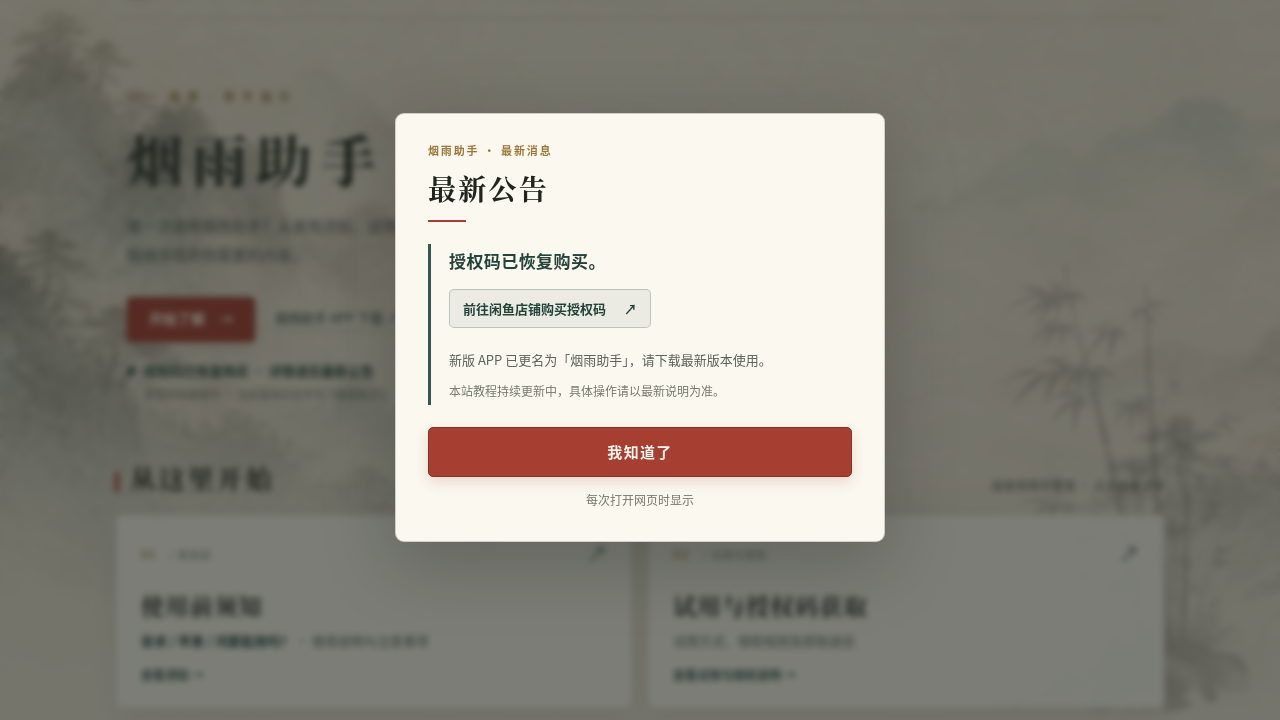
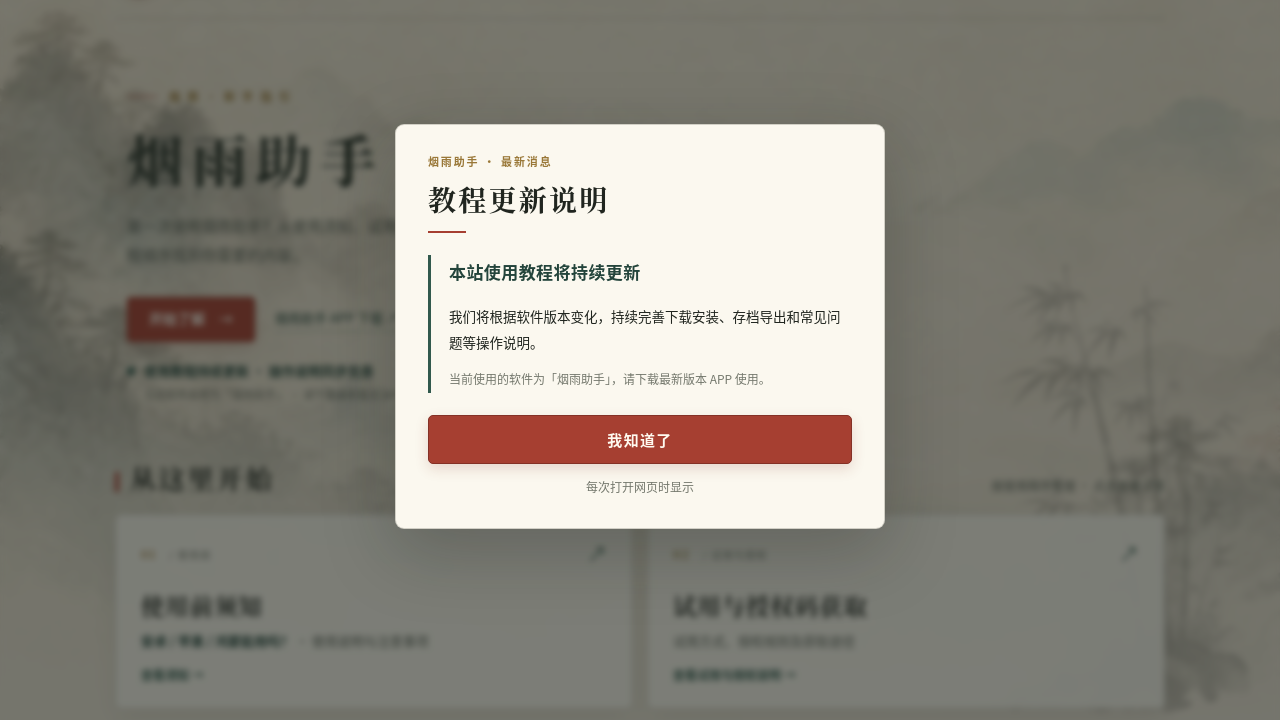
Before and after one commit to yygx-guide/yygx-guide.github.io, a plain HTML site: page index.html in a window 1280 px wide. Shown: the part 73-793 px from the top of the page. Drawn offline with Linux system fonts and the light colour scheme.

Commit message:
Add files via upload

```diff
--- a/config.js
+++ b/config.js
@@ -16,9 +16,9 @@ const SITE_CONFIG = {
   // true = 每次打开/刷新网页弹窗；false = 不自动弹窗。
   dailyAnnouncementEnabled: true,
   // 首页标题下方绿色圆点后的说明
-  homepageNotice: '授权码已恢复购买 · 详情请见最新公告',
+  homepageNotice: '使用教程持续更新 · 操作说明同步完善',
   // 首页绿色圆点下面第二行：小字号显示，适合放更名、教程更新说明。
-  homepageUpdate: '教程持续更新中 · 当前使用的软件为「烟雨助手」',
+  homepageUpdate: '当前软件名称为「烟雨助手」 · 请下载最新版本 APP 使用',
 
   // ======================== B. 所有外部跳转网址 ========================
   // 只在这里改网址，HTML 里不再直接保存第三方外链地址。
@@ -30,7 +30,7 @@ const SITE_CONFIG = {
   licenseGuideUrl: 'https://scnxd815i94m.feishu.cn/wiki/W6oXwuNaHiaY0VkIEa1ctIaVnMd', // 授权规则
   manualUrl: 'https://scnxd815i94m.feishu.cn/wiki/DnCmwVpxFiHEz4kJSZ5cpDj4nHf', // 人工代导说明
   faqUrl: 'https://scnxd815i94m.feishu.cn/wiki/W01qwXumRinvU4kfqppcOSHwnxe', // 使用问题完整说明
-  storeUrl: 'https://m.tb.cn/h.ja2pSb2?tk=kqMZTqOyXKs', // 闲鱼店铺：最新公告和 02 授权弹窗共用；不在首页按钮区显示
+  storeUrl: 'https://m.tb.cn/h.ja2pSb2?tk=kqMZTqOyXKs', // 闲鱼店铺：仅在 02 试用与授权弹窗开放查看（当前暂停购买，可关注）
   legacyPackageUrl: 'https://hcnorqxeoi1e.feishu.cn/wiki/RuHmwmjY3iuQagkHdYGcFTRTn6f', // 页面最底部的「部分渠道旧安装包」
   // QQ、TG 没有直达入口，只使用提示弹窗；这里不保存邀请链接。
 
@@ -52,14 +52,13 @@ const SITE_CONFIG = {
 
   // ======================== E. 页面上经常调整的文字 ========================
   editableTexts: {
-    // 首页弹出的「最新公告」：每次打开网页都会显示（由 A 区开关控制）。
+    // 首页弹出的「教程更新说明」：每次打开网页显示（由 A 区开关控制），不涉及购买状态。
     announcement: {
       kicker: '烟雨助手 · 最新消息',
-      title: '最新公告',
-      line1: '授权码已恢复购买。',
-      storeLinkText: '前往闲鱼店铺购买授权码', // 点击后跳转 B 区 storeUrl
-      line2: '新版 APP 已更名为「烟雨助手」，请下载最新版本使用。',
-      line3: '本站教程持续更新中，具体操作请以最新说明为准。',
+      title: '教程更新说明',
+      line1: '本站使用教程将持续更新',
+      line2: '我们将根据软件版本变化，持续完善下载安装、存档导出和常见问题等操作说明。',
+      line3: '当前使用的软件为「烟雨助手」，请下载最新版本 APP 使用。',
       confirm: '我知道了',
       hint: '每次打开网页时显示'
     },
@@ -74,15 +73,15 @@ const SITE_CONFIG = {
       internalModal: '已有授权用户的 Telegram 内部交流群，付费用户请在 TG 交流群联系机器人“步惊云”入群。'
     },
 
-    // 已恢复购买：入口和状态文字可在这里修改；跳转地址在 B 区 storeUrl 修改。
+    // 暂停购买：02 弹窗保留可点击店铺，用户仍可访问和关注；跳转地址在 B 区 storeUrl 修改。
     sales: {
-      entryPrefix: '购买入口', // 试用与授权弹窗底部的细小入口标签
+      entryPrefix: '店铺入口', // 试用与授权弹窗底部的细小入口标签
       entryName: '闲鱼店铺', // 可点击链接的显示名称
-      communityNote: '授权码购买已开放 · 请通过店铺查看',
-      badge: '开放购买',
+      communityNote: '教程与问题说明将持续更新',
+      badge: '暂停购买',
       title: '闲鱼店铺',
-      subtitle: '开放购买',
-      notice: '已恢复授权码购买，点击店铺入口查看详情'
+      subtitle: '暂停购买',
+      notice: '当前暂停授权码购买，店铺仍可访问，欢迎先关注。'
     },
 
     // 页面最下方「其他文件」卡片。真正的跳转地址在 B 区 legacyPackageUrl。
--- a/index.html
+++ b/index.html
@@ -8,7 +8,7 @@
 <meta content="烟雨助手使用指南：使用前须知、试用与授权码获取、安卓/iOS/鸿蒙存档导出教程、使用须知、使用问题与游戏交流。" name="description"/>
 <title>烟雨助手 · 使用指南</title>
 <link href="assets/app-icon.png" rel="icon" type="image/png"/>
-<link href="style.css?v=20261102-news-green" rel="stylesheet"/>
+<link href="style.css?v=20261103-guide-update" rel="stylesheet"/>
 </head>
 <body>
 <div class="wrap">
@@ -24,8 +24,8 @@
 <p>第一次使用烟雨助手？从使用须知、试用授权到存档导出，<br class="desktop-only"/>按顺序找到你需要的内容。</p>
 <div class="hero-actions"><a class="main-button" href="#start">开始了解 <span aria-hidden="true">→</span></a><button class="secondary-link download-trigger" data-modal="downloadModal" type="button">烟雨助手 APP 下载 ↗</button></div>
 <div class="hero-micro-news" aria-label="网站动态">
-  <p class="status-note"><span class="status-dot"></span><span id="heroSalesStatus">授权码已恢复购买 · 详情请见最新公告</span></p>
-  <p class="hero-update-note" id="heroUpdateNote">教程持续更新中 · 当前使用的软件为「烟雨助手」</p>
+  <p class="status-note"><span class="status-dot"></span><span id="heroSalesStatus">使用教程持续更新 · 操作说明同步完善</span></p>
+  <p class="hero-update-note" id="heroUpdateNote">当前软件名称为「烟雨助手」 · 请下载最新版本 APP 使用</p>
 </div>
 </div>
 </section>
@@ -58,7 +58,7 @@
 <span class="community-icon">内</span><span class="community-copy"><strong>授权用户 TG 内部群</strong><small data-config-text="community.internalCard">打开查看入群说明</small></span><span class="community-arr">↗</span>
 </button>
 </div>
-<div class="community-bottom"><span id="communitySalesNote" data-config-text="sales.communityNote">授权码购买已开放 · 请通过店铺查看</span></div></section>
+<div class="community-bottom"><span id="communitySalesNote" data-config-text="sales.communityNote">教程与问题说明将持续更新</span></div></section>
 <!-- 其他文件：文字和网址统一在 config.js 中修改；结构在此维护 -->
 <section class="other-files" id="otherFiles" aria-labelledby="otherFilesTitle">
   <div class="section-head">
@@ -134,16 +134,16 @@
         <span aria-hidden="true" class="license-choice-arrow">↗</span>
       </a>
     </div>
-    <!-- 店铺开放购买：购买入口仅在此弹窗及首页最新公告，地址统一由 config.js 管理 -->
+    <!-- 店铺目前暂停购买：仅在 02 弹窗保留关注入口，网址由 config.js 中 storeUrl 管理 -->
     <div class="store-entry-row" aria-label="店铺入口">
-      <span class="store-entry-caption" data-config-text="sales.entryPrefix">购买入口</span>
-      <a class="store-entry-link" id="storeLink" href="#" target="_blank" rel="noopener noreferrer" aria-label="前往闲鱼店铺购买授权码">
+      <span class="store-entry-caption" data-config-text="sales.entryPrefix">店铺入口</span>
+      <a class="store-entry-link" id="storeLink" href="#" target="_blank" rel="noopener noreferrer" aria-label="前往闲鱼店铺（当前暂停购买，可关注）">
         <span data-config-text="sales.entryName">闲鱼店铺</span>
-        <span class="store-entry-status" data-config-text="sales.badge">开放购买</span>
+        <span class="store-entry-status" data-config-text="sales.badge">暂停购买</span>
         <span class="store-entry-arrow" aria-hidden="true">↗</span>
       </a>
     </div>
-    <p class="license-state-note" id="licenseStateNotice" data-config-text="sales.notice" role="status">已恢复授权码购买，点击店铺入口查看详情</p>
+    <p class="license-state-note" id="licenseStateNotice" data-config-text="sales.notice" role="status">当前暂停授权码购买，店铺仍可访问，欢迎先关注。</p>
     <div class="modal-actions"><button class="ghost-btn" data-close="" type="button">返回导航</button></div>
   </div>
 </dialog>
@@ -237,20 +237,17 @@
 <p class="download-url-fallback" hidden="" id="downloadUrlFallback"></p>
 </div>
 </dialog>
-<!-- 最新公告：文案在 config.js 的 editableTexts.announcement；店铺链接统一使用 storeUrl -->
+<!-- 教程更新说明：文字在 config.js 的 editableTexts.announcement 中统一维护 -->
 <dialog aria-labelledby="dailyAnnouncementTitle" aria-describedby="dailyAnnouncementCopy" class="modal daily-announcement-modal" id="dailyAnnouncementModal">
   <div class="modal-top">
     <span class="modal-kicker" data-config-text="announcement.kicker">烟雨助手 · 最新消息</span>
   </div>
   <div class="modal-body">
-    <h2 id="dailyAnnouncementTitle" data-config-text="announcement.title" tabindex="-1" autofocus>最新公告</h2>
+    <h2 id="dailyAnnouncementTitle" data-config-text="announcement.title" tabindex="-1" autofocus>教程更新说明</h2>
     <div class="daily-announcement-copy" id="dailyAnnouncementCopy">
-      <p class="announcement-lead" data-config-text="announcement.line1">授权码已恢复购买。</p>
-      <a class="announcement-store-link" href="#" id="announcementStoreLink" target="_blank" rel="noopener noreferrer" aria-label="前往闲鱼店铺购买授权码">
-        <span data-config-text="announcement.storeLinkText">前往闲鱼店铺购买授权码</span><span aria-hidden="true">↗</span>
-      </a>
-      <p class="announcement-secondary" data-config-text="announcement.line2">新版 APP 已更名为「烟雨助手」，请下载最新版本使用。</p>
-      <p class="announcement-tertiary" data-config-text="announcement.line3">本站教程持续更新中，具体操作请以最新说明为准。</p>
+      <p class="announcement-lead" data-config-text="announcement.line1">本站使用教程将持续更新</p>
+      <p class="announcement-secondary" data-config-text="announcement.line2">我们将根据软件版本变化，持续完善下载安装、存档导出和常见问题等操作说明。</p>
+      <p class="announcement-tertiary" data-config-text="announcement.line3">当前使用的软件为「烟雨助手」，请下载最新版本 APP 使用。</p>
     </div>
     <div class="modal-actions">
       <button class="main-button" data-close="" data-config-text="announcement.confirm" type="button">我知道了</button>
@@ -258,5 +255,5 @@
     <p class="daily-announcement-hint" data-config-text="announcement.hint">每次打开网页时显示</p>
   </div>
 </dialog>
-<script src="config.js?v=20261102-news-green"></script><script src="lang-map.js"></script><script src="script.js?v=20261102-news-green"></script>
+<script src="config.js?v=20261103-guide-update"></script><script src="lang-map.js"></script><script src="script.js?v=20261103-guide-update"></script>
 </body></html>
--- a/script.js
+++ b/script.js
@@ -14,7 +14,6 @@
   setHref('trialLink',valid(cfg.featureNoticeUrl) || fullGuide); // 04 功能试用须知
   setHref('licenseGuideLink',valid(cfg.licenseGuideUrl) || fullGuide);
   setHref('storeLink',valid(cfg.storeUrl)); // 授权说明弹窗中的店铺入口
-  setHref('announcementStoreLink',valid(cfg.storeUrl)); // 首页最新公告中的购买链接
   setHref('legacyPackageLink',valid(cfg.legacyPackageUrl));
   setHref('manualTutorialLink',valid(cfg.manualUrl));
   // TG 交流群不公开邀请链接，入口只展示说明弹窗。
@@ -51,9 +50,9 @@
     }
     refreshLang();
   });
-  // 店铺已恢复购买，入口仅保留在公告与 02 授权弹窗。
+  // 店铺暂停购买；仅在 02 授权弹窗展示链接，仍可点击访问及关注。
   const putText = (id, value) => { const el=byId(id); if(el) el.textContent=value; };
-  putText('heroSalesStatus', typeof cfg.homepageNotice === 'string' ? cfg.homepageNotice : '授权码已恢复购买 · 详情请见最新公告');
+  putText('heroSalesStatus', typeof cfg.homepageNotice === 'string' ? cfg.homepageNotice : '使用教程持续更新 · 操作说明同步完善');
   // 所有常用文案统一从 config.js 的 editableTexts 读取。
   // HTML 中的原文字作为脚本未加载时的备用显示，不需要日常修改。
   const editableTexts = cfg.editableTexts || {};
@@ -62,7 +61,7 @@
     const value = segments.reduce((obj, key) => obj && obj[key], editableTexts);
     if (typeof value === 'string') el.textContent = value;
   });
-  putText('heroUpdateNote', typeof cfg.homepageUpdate === 'string' ? cfg.homepageUpdate : '教程持续更新中 · 当前使用的软件为「烟雨助手」');
+  putText('heroUpdateNote', typeof cfg.homepageUpdate === 'string' ? cfg.homepageUpdate : '当前软件名称为「烟雨助手」 · 请下载最新版本 APP 使用');
   const purchaseBadge = byId('purchaseBadge');
   if (purchaseBadge) purchaseBadge.hidden = false;
   const modalNames = ['noticeModal','featureModal','licenseModal','exportModal','faqModal','qqCommunityModal','tgCommunityModal','internalCommunityModal','downloadModal'];
--- a/style.css
+++ b/style.css
@@ -292,3 +292,13 @@ html[data-theme="care"] .daily-announcement-modal .announcement-store-link{backg
 html[data-theme="care"] .daily-announcement-modal .announcement-lead{color:#a1cfb4}
 html[data-theme="care"] .store-entry-status{color:#a1cfb4;background:rgba(55,120,85,.18)}
 @media(max-width:520px){.hero .hero-micro-news .hero-update-note{font-size:10.5px}.daily-announcement-modal .daily-announcement-copy .announcement-lead{font-size:15px}.daily-announcement-modal .daily-announcement-copy .announcement-secondary{font-size:12.5px}.daily-announcement-modal .announcement-store-link{width:100%;font-size:12.5px}}
+
+/* 2026-11-03 · 教程更新公告 / 暂停购买：维持纸张、水墨与绿色强调的整体风格 */
+/* 取消上一版公告的购买按钮后，稍紧凑的文字层次更适合移动端 */
+.daily-announcement-modal .daily-announcement-copy .announcement-lead{font-size:17px;font-weight:700;letter-spacing:.025em;color:var(--pine-deep);line-height:1.7}
+.daily-announcement-modal .daily-announcement-copy .announcement-secondary{font-size:13.5px;margin-top:17px;line-height:1.9;color:var(--ink)}
+.daily-announcement-modal .daily-announcement-copy .announcement-tertiary{font-size:12px;margin-top:13px;line-height:1.8;color:var(--muted-light)}
+/* 状态仅在 02 弹窗展示，使用低饱和灰绿色，避免将暂停状态误读为开放购买 */
+.store-entry-status{background:rgba(80,87,73,.075);color:var(--muted);border:1px solid rgba(80,87,73,.13);font-weight:600}
+html[data-theme="care"] .store-entry-status{color:var(--muted);background:rgba(255,255,255,.07);border-color:rgba(255,255,255,.14)}
+@media(max-width:520px){.daily-announcement-modal .daily-announcement-copy .announcement-lead{font-size:15.5px}.daily-announcement-modal .daily-announcement-copy .announcement-secondary{font-size:12.5px}}
```
